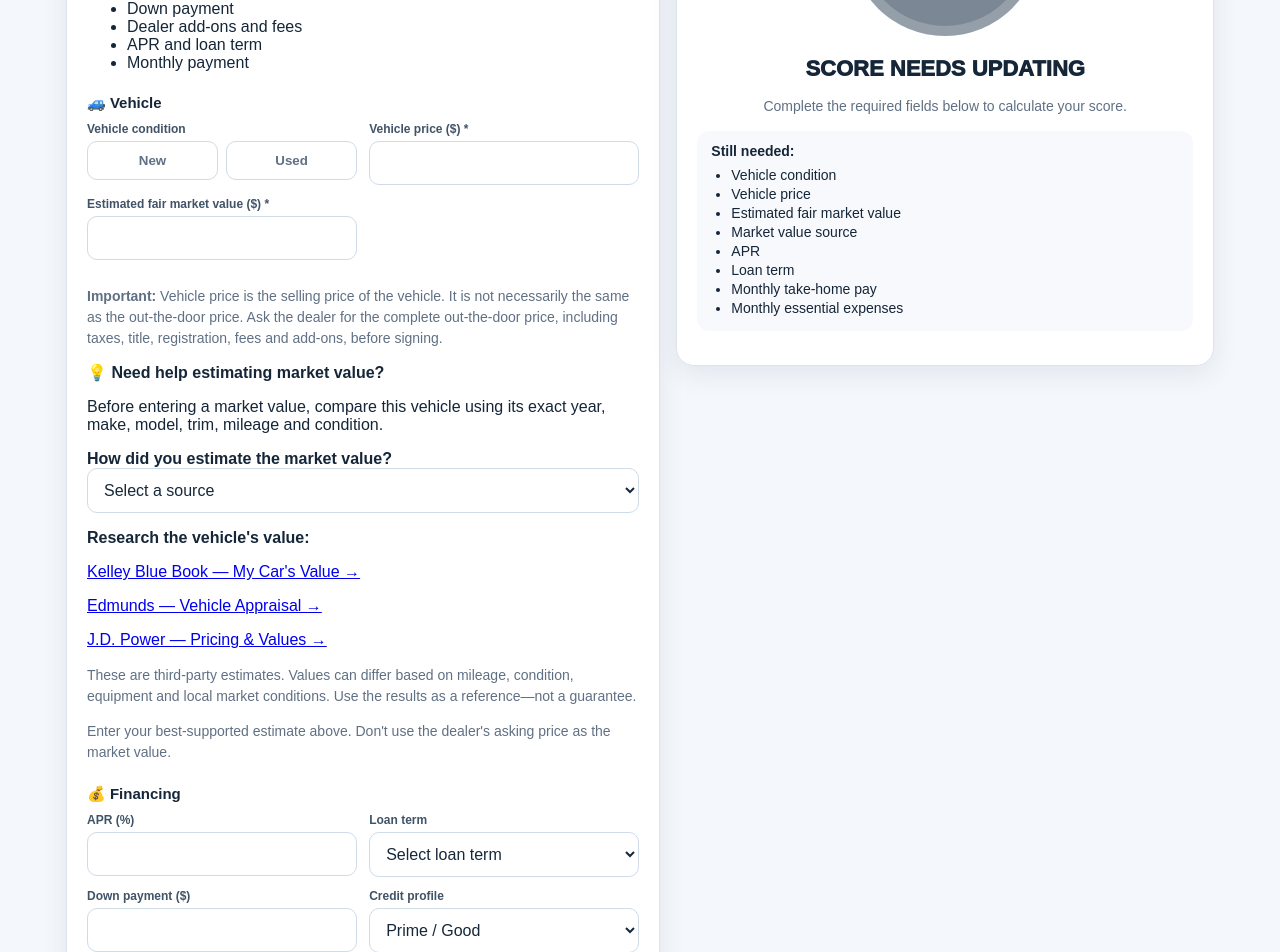
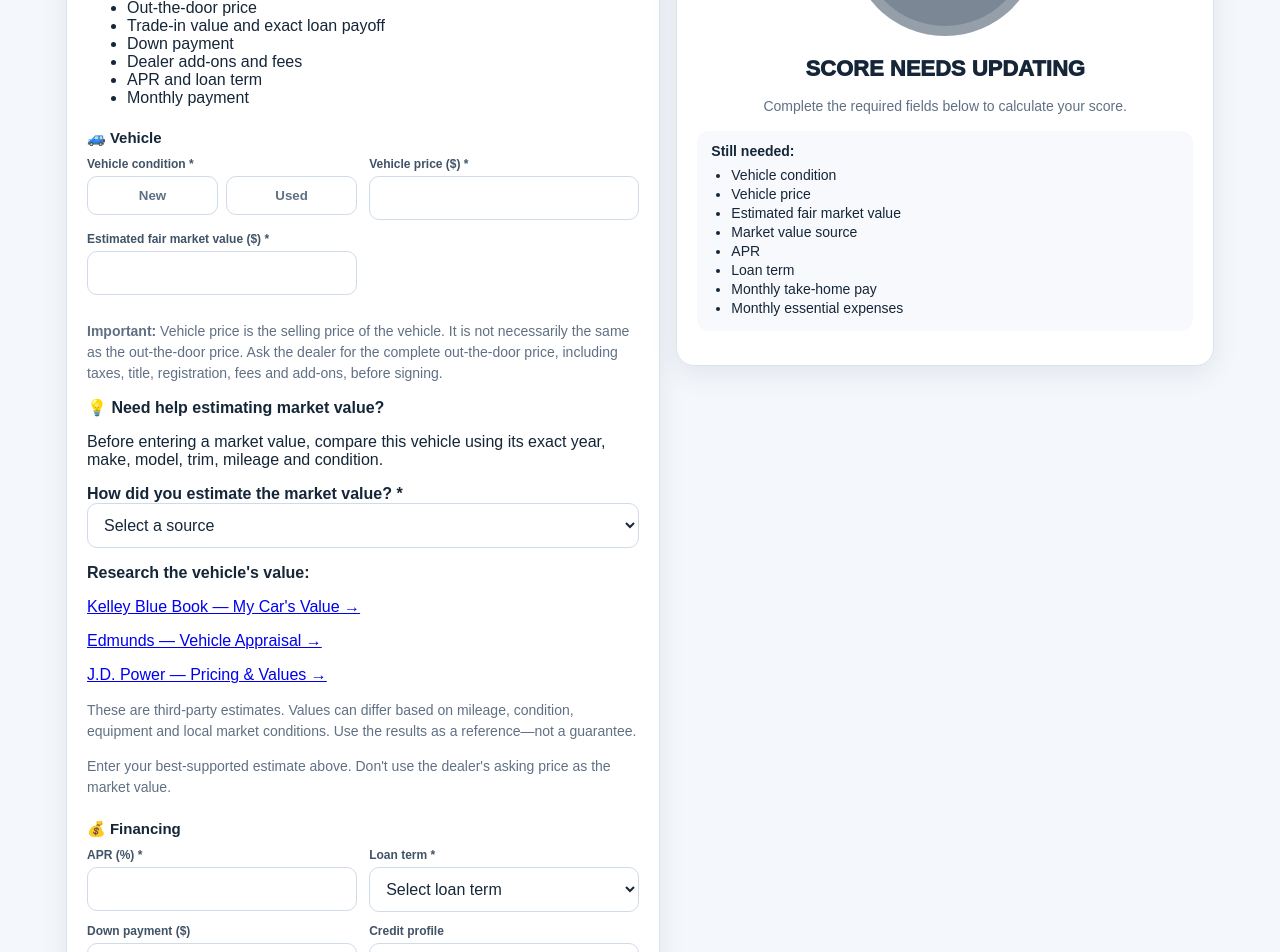
Before and after one commit to rmerrow1/dont-sign-this-yet, a Next.js app: page / in a window 1280 px wide. Shown: the part 580-1532 px from the top of the page. Built offline with nearby package versions, Linux system fonts and the light colour scheme.

Commit message:
Mark and enforce all required calculator fields (#3)

```diff
--- a/app/page.js
+++ b/app/page.js
@@ -46,6 +46,9 @@ export default function Home() {
 if (!form.condition) {
   errors.push("Select whether the vehicle is new or used.");
 }
+if (!marketSource) {
+  errors.push("Select how you estimated the fair market value.");
+}
     for (const [key, label, rule] of required) {
       const value = Number(form[key]);
       if (!String(form[key] ?? "").trim() || !Number.isFinite(value) || value <= 0) {
@@ -62,7 +65,7 @@ if (!form.condition) {
     }
 
     return errors;
-  }, [form]);
+  }, [form, marketSource]);
   const scoreReady = calculated && validation.length === 0;
 
   const update=(key,value)=>{
@@ -212,6 +215,7 @@ const aprGuidance =
         <section className="card formCard">
           <h2>Calculate Your Deal</h2>
         <p className="muted">You can use approximate numbers. This is a decision-support tool—not financial or legal advice. Your numbers are used to calculate your score in this browser.</p>
+        <p className="muted">* Required to calculate a score</p>
 
  <div className="beforeCalculator">
   <strong>📋 Before you enter your numbers, get these from the dealer:</strong>
@@ -227,7 +231,7 @@ const aprGuidance =
 </div> <Section title="🚙 Vehicle">
             <div className="formGrid">
               <div className="field">
-                <label>Vehicle condition</label>
+                <label>Vehicle condition *</label>
                 <div className="seg">
                   <button className={form.condition==="new"?"selected":""} onClick={()=>update("condition","new")}>New</button>
                   <button className={form.condition==="used"?"selected":""} onClick={()=>update("condition","used")}>Used</button>
@@ -252,11 +256,11 @@ const aprGuidance =
   </p>
 
  <div className="marketSource">
-  <label htmlFor="marketSource"><strong>How did you estimate the market value?</strong></label>
+  <label htmlFor="marketSource"><strong>How did you estimate the market value? *</strong></label>
   <select
     id="marketSource"
     value={marketSource}
-    onChange={e => setMarketSource(e.target.value)}
+    onChange={e => {setMarketSource(e.target.value); setCalculated(false);}}
   >
     <option value="" disabled>Select a source</option>
     <option value="multiple">I compared multiple sources</option>
@@ -315,10 +319,10 @@ const aprGuidance =
 
           <Section title="💰 Financing">
             <div className="formGrid">
-              <Field label="APR (%)" id="apr" value={form["apr"]} onChange={value => update("apr", value)}/>
+              <Field label="APR (%) *" id="apr" value={form["apr"]} onChange={value => update("apr", value)}/>
 
               <div className="field">
-                <label>Loan term</label>
+                <label>Loan term *</label>
              <select value={form.term} onChange={e=>update("term",Number(e.target.value))}>
             <option value="">Select loan term</option>
                   {[36,48,60,72,84,96].map(x=><option key={x}>{x}</option>)}
```
